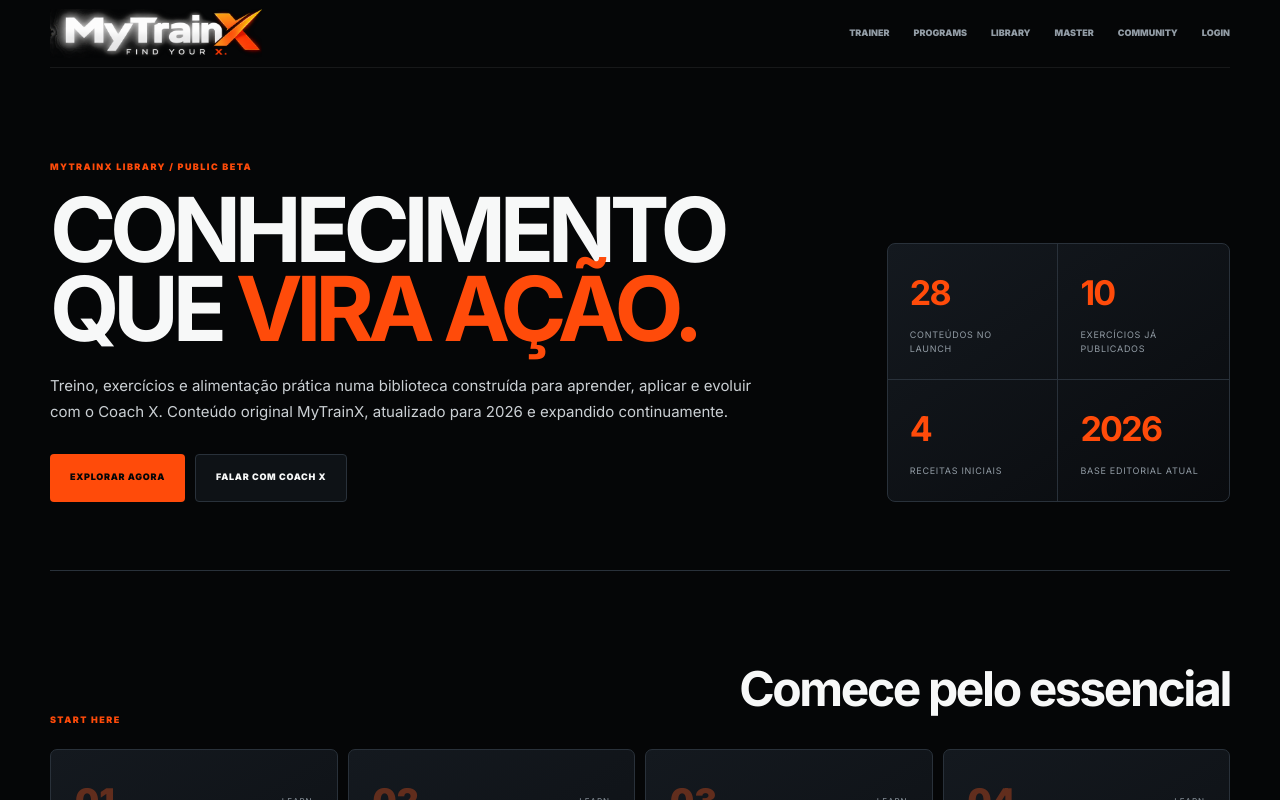
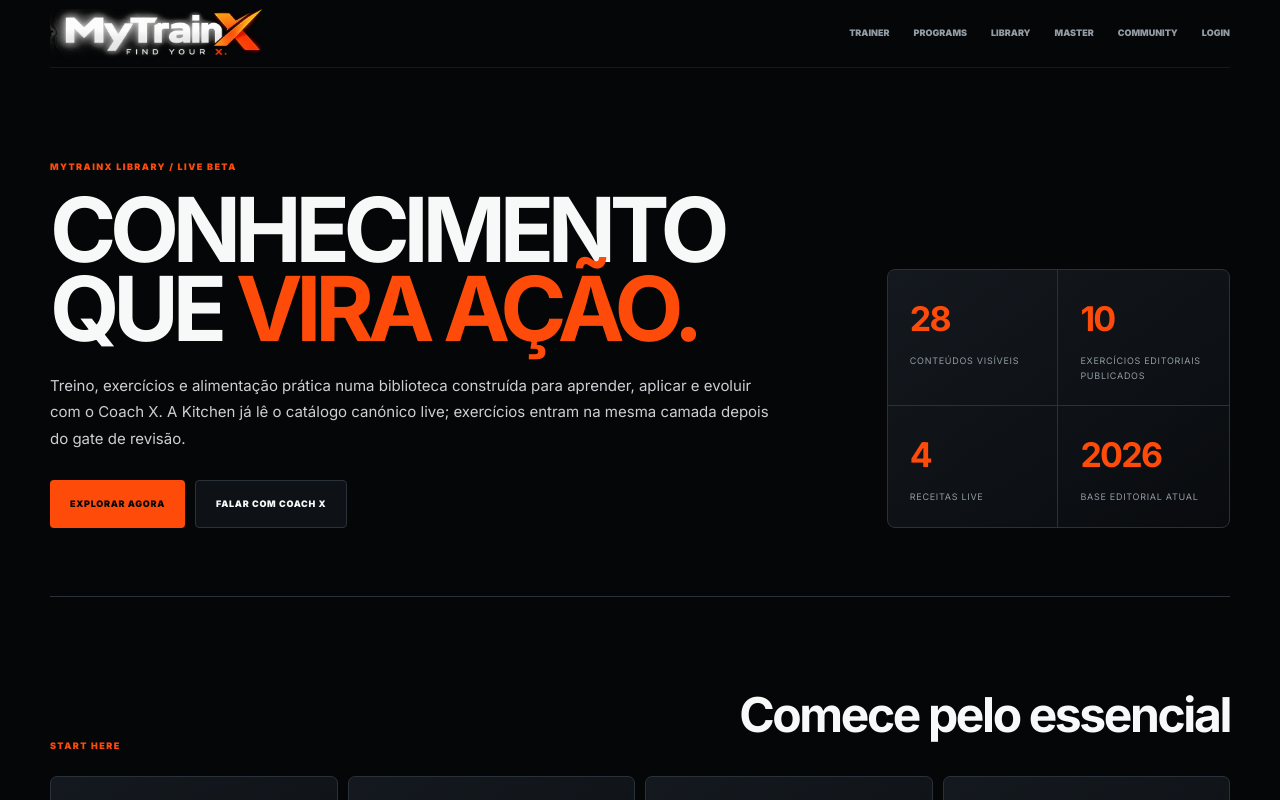
Before and after one commit to mgjexpert/mytrainx-platform, a Next.js app: page /library in a window 1280 px wide. Shown: the top 800 px of the page. Built offline with nearby package versions, Linux system fonts and the light colour scheme; no server answers; the database is empty.

Commit message:
feat(library): render live canonical Kitchen catalog

```diff
--- a/app/library/page.tsx
+++ b/app/library/page.tsx
@@ -1,6 +1,7 @@
 import Link from "next/link";
 import { PublicHeader } from "@/components/PublicHeader";
-import { getLibraryItemsByType, libraryLaunchItems } from "@/lib/library-launch";
+import { getUnifiedLibraryItems } from "@/lib/library-live";
+import type { LibraryItem } from "@/lib/library-launch";
 import styles from "./library.module.css";
 
 const typeLabel = {
@@ -9,24 +10,24 @@
   recipe: "KITCHEN",
 };
 
-export default function LibraryPage() {
-  const featured = libraryLaunchItems.filter((item) => item.featured);
-  const articles = getLibraryItemsByType("article");
-  const exercises = getLibraryItemsByType("exercise");
-  const recipes = getLibraryItemsByType("recipe");
+export default async function LibraryPage() {
+  const items = await getUnifiedLibraryItems();
+  const featured = items.filter((item) => item.featured);
+  const articles = items.filter((item) => item.type === "article");
+  const exercises = items.filter((item) => item.type === "exercise");
+  const recipes = items.filter((item) => item.type === "recipe");
 
   return (
     <main className={styles.page}>
       <PublicHeader />
-
       <section className={styles.hero}>
         <div>
-          <span className={styles.kicker}>MYTRAINX LIBRARY / PUBLIC BETA</span>
+          <span className={styles.kicker}>MYTRAINX LIBRARY / LIVE BETA</span>
           <h1>CONHECIMENTO QUE <em>VIRA AÇÃO.</em></h1>
           <p>
             Treino, exercícios e alimentação prática numa biblioteca construída para
-            aprender, aplicar e evoluir com o Coach X. Conteúdo original MyTrainX,
-            atualizado para 2026 e expandido continuamente.
+            aprender, aplicar e evoluir com o Coach X. A Kitchen já lê o catálogo canónico
+            live; exercícios entram na mesma camada depois do gate de revisão.
           </p>
           <div className={styles.heroActions}>
             <a href="#explorar" className={styles.primary}>EXPLORAR AGORA</a>
@@ -34,9 +35,9 @@
           </div>
         </div>
         <div className={styles.stats}>
-          <div><strong>{libraryLaunchItems.length}</strong><span>conteúdos no launch</span></div>
-          <div><strong>{exercises.length}</strong><span>exercícios já publicados</span></div>
-          <div><strong>{recipes.length}</strong><span>receitas iniciais</span></div>
+          <div><strong>{items.length}</strong><span>conteúdos visíveis</span></div>
+          <div><strong>{exercises.length}</strong><span>exercícios editoriais publicados</span></div>
+          <div><strong>{recipes.length}</strong><span>receitas live</span></div>
           <div><strong>2026</strong><span>base editorial atual</span></div>
         </div>
       </section>
@@ -66,37 +67,26 @@
         title="Fundamentos do treino"
         items={articles.filter((item) => !item.tags.includes("nutrição") && !item.tags.includes("progresso"))}
       />
-
       <LibrarySection
         eyebrow="PROGRESS WITHOUT NOISE"
         title="Entenda sua evolução"
         items={articles.filter((item) => item.tags.includes("progresso"))}
       />
-
-      <LibrarySection
-        eyebrow="EXERCISE ENCYCLOPEDIA"
-        title="Movimentos essenciais"
-        items={exercises}
-      />
-
+      <LibrarySection eyebrow="EXERCISE ENCYCLOPEDIA" title="Movimentos essenciais" items={exercises} />
       <LibrarySection
         eyebrow="NUTRITION"
         title="Nutrição sem ruído"
         items={articles.filter((item) => item.tags.includes("nutrição"))}
       />
-
-      <LibrarySection
-        eyebrow="MYTRAINX KITCHEN"
-        title="Cozinhe. Monte. Repita."
-        items={recipes}
-      />
+      <LibrarySection eyebrow="MYTRAINX KITCHEN / LIVE" title="Cozinhe. Monte. Repita." items={recipes} />
 
       <section className={styles.next}>
         <span>LIBRARY V2</span>
-        <h2>Isto é o início, não o catálogo final.</h2>
+        <h2>Uma biblioteca viva, não uma coleção de ficheiros.</h2>
         <p>
-          A próxima expansão inclui centenas de exercícios normalizados, MyTrainX Start,
-          Core 21, Home 30, HIIT, Calistenia, ebooks, receitas estruturadas e materiais WKT.
+          O catálogo canónico cresce no Supabase com direitos, revisão e proveniência.
+          A próxima etapa liga exercícios aprovados, ebooks, programas e retrieval do Coach X
+          à mesma identidade de conteúdo.
         </p>
         <Link href="/master">CONHECER MYTRAINX MASTER →</Link>
       </section>
@@ -104,15 +94,8 @@
   );
 }
 
-function LibrarySection({
-  eyebrow,
-  title,
-  items,
-}: {
-  eyebrow: string;
-  title: string;
-  items: typeof libraryLaunchItems;
-}) {
+function LibrarySection({ eyebrow, title, items }: { eyebrow: string; title: string; items: LibraryItem[] }) {
+  if (!items.length) return null;
   return (
     <section className={styles.section}>
       <div className={styles.sectionHeading}>
```
